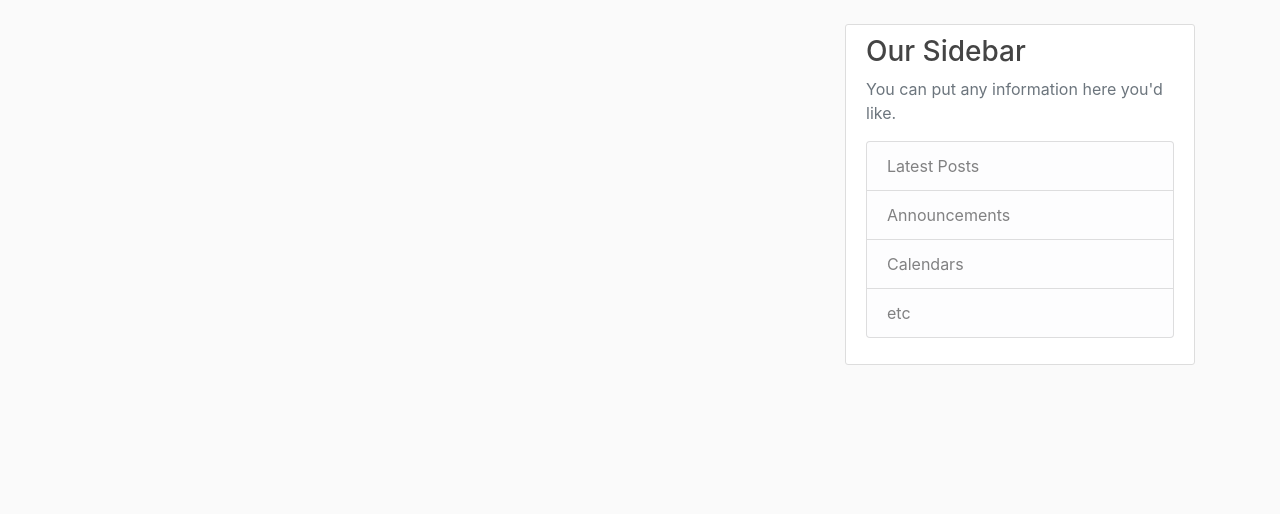
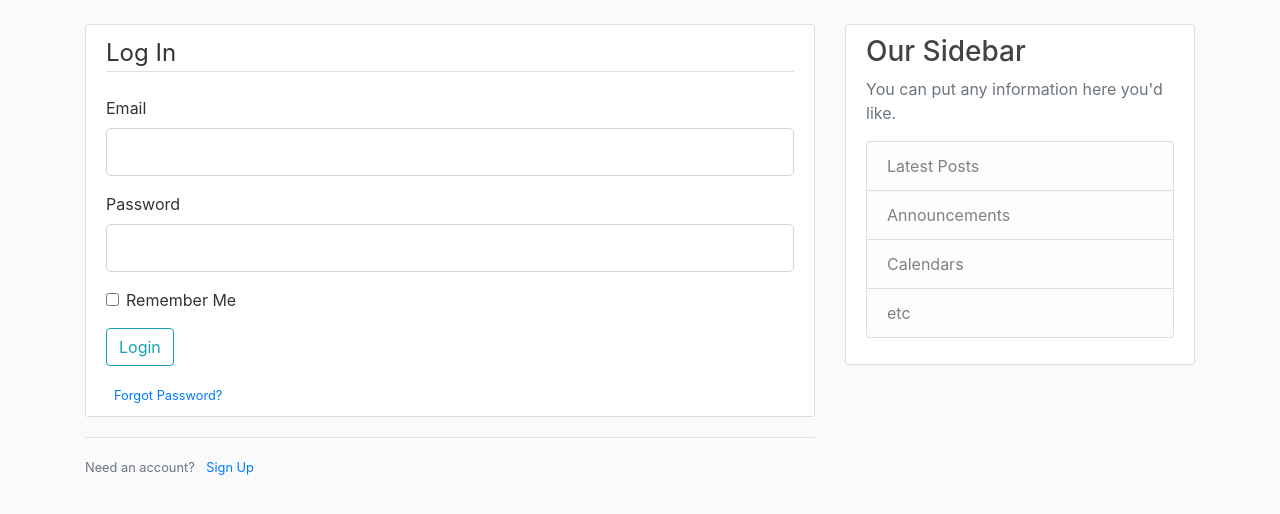
Before and after one commit to TejasNN/Flask-Blog, a Flask app: page /login in a window 1280 px wide. Shown: the part 56-570 px from the top of the page. Run offline with Flask 3, Linux system fonts and the light colour scheme; some libraries are stand-ins or nearby versions.

Commit message:
Designed login form with validations

```diff
--- a/flaskblog.py
+++ b/flaskblog.py
@@ -35,9 +35,15 @@ def register():
         return redirect(url_for('home'))
     return render_template('register.html', title='Register', form=form)
 
-@app.route("/login")
+@app.route("/login", methods=['GET', 'POST'])
 def login():
     form = LoginForm()
+    if form.validate_on_submit():
+        if form.email.data == 'admin@blog.com' and form.password.data == 'password':
+            flash('You have been logged in!', 'success')
+            return redirect(url_for('home'))
+        else:
+            flash('Login unsuccessful. Please check email or password', 'danger')
     return render_template('login.html', title='Login', form=form)
 
 if __name__ == '__main__':
--- a/forms.py
+++ b/forms.py
@@ -17,4 +17,4 @@ class LoginForm(FlaskForm):
     email = StringField('Email', validators=[DataRequired(), Email()])
     password = PasswordField('Password', validators=[DataRequired()])
     remember = BooleanField('Remember Me')
-    submit = SubmitField('Sign Up')
+    submit = SubmitField('Login')
--- a/templates/login.html
+++ b/templates/login.html
@@ -1 +1,52 @@
 {% extends "layout.html" %}
+{% block content %}
+	<div class="content-section">
+		<form method="POST" action="" novalidate>
+			{{ form.hidden_tag() }}
+			<fieldset class="form-group">
+				<legend class="border-bottom mb-4">Log In</legend>
+				<div class="form-group">
+					{{ form.email.label(class="form-control-label") }}
+					{% if form.email.errors %}
+						{{ form.email(class="form-control form-control-lg is-invalid") }}
+						<div class="invalid-feedback">
+							{% for error in form.email.errors %}
+								<span>{{ error }}</span>
+							{% endfor %}
+						</div>
+					{% else %}
+						{{ form.email(class="form-control form-control-lg") }}
+					{% endif %}
+				</div>
+				<div class="form-group">
+					{{ form.password.label(class="form-control-label") }}
+					{% if form.password.errors %}
+						{{ form.password(class="form-control form-control-lg is-invalid") }}
+						<div class="invalid-feedback">
+							{% for error in form.password.errors %}
+								<span>{{ error }}</span>
+							{% endfor %}
+						</div>
+					{% else %}
+						{{ form.password(class="form-control form-control-lg") }}
+					{% endif %}
+				</div>
+                <div class="form-check">
+                    {{ form.remember(class="form-check-input") }}
+                    {{ form.remember.label(class="form-check-label") }}
+                </div>
+			</fieldset>
+			<div class="form-group">
+				{{ form.submit(class="btn btn-outline-info") }}
+			</div>
+            <small class="text-muted ml-2">
+                <a href="#">Forgot Password?</a>
+            </small>
+		</form>
+	</div>
+	<div class="border-top pt-3">
+		<small class="text-muted">
+			Need an account? <a class="ml-2" href="{{ url_for('register') }}" >Sign Up</a>
+		</small>
+	</div>
+{% endblock content %}
```
